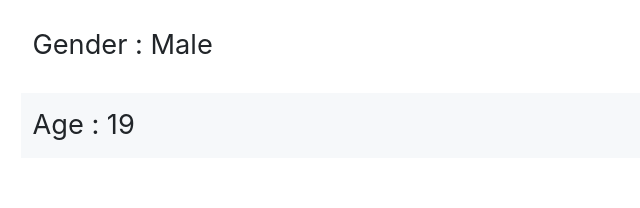
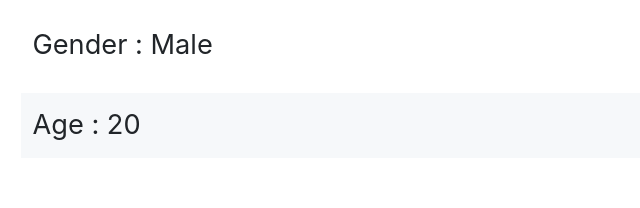
Before and after one commit to AdilWadhwania/AdilWadhwania.github.io, a plain HTML site: page portfolio/index.html in a window 1280 px wide. Shown: the part 963-1171 px from the top of the page, 29-669 px from the left. Drawn offline with nearby package versions, Linux system fonts and the light colour scheme.

Commit message:
Update index.html

```diff
--- a/portfolio/index.html
+++ b/portfolio/index.html
@@ -12,17 +12,20 @@
          <script src="https://stackpath.bootstrapcdn.com/bootstrap/4.3.1/js/bootstrap.min.js" integrity="sha384-JjSmVgyd0p3pXB1rRibZUAYoIIy6OrQ6VrjIEaFf/nJGzIxFDsf4x0xIM+B07jRM" crossorigin="anonymous"></script>
            <script src="https://use.fontawesome.com/ebb5300163.js"></script>
         <script src="https://code.jquery.com/jquery-3.3.1.slim.min.js" integrity="sha384-q8i/X+965DzO0rT7abK41JStQIAqVgRVzpbzo5smXKp4YfRvH+8abtTE1Pi6jizo" crossorigin="anonymous"></script>
-        <script>
-             function myage(){
+       <script>
+            function myage(){
                 var today= new Date();
                 var thisyear=today.getFullYear();
                 var month=today.getMonth();
-                var day=today.getDay();
+                var day=today.getDate();
                 var age=thisyear-2001;
-                if(month >= 4 && day >= 14){
+               console.log(today.ge);
+
+                if(month >= 3 && day >= 19){
                     document.getElementById("age").innerHTML="Age   : " + age;
                 }else{
                     document.getElementById("age").innerHTML="Age   : " + (age-1);
+                    console.log(age)
                 }
             }
         </script>
```
